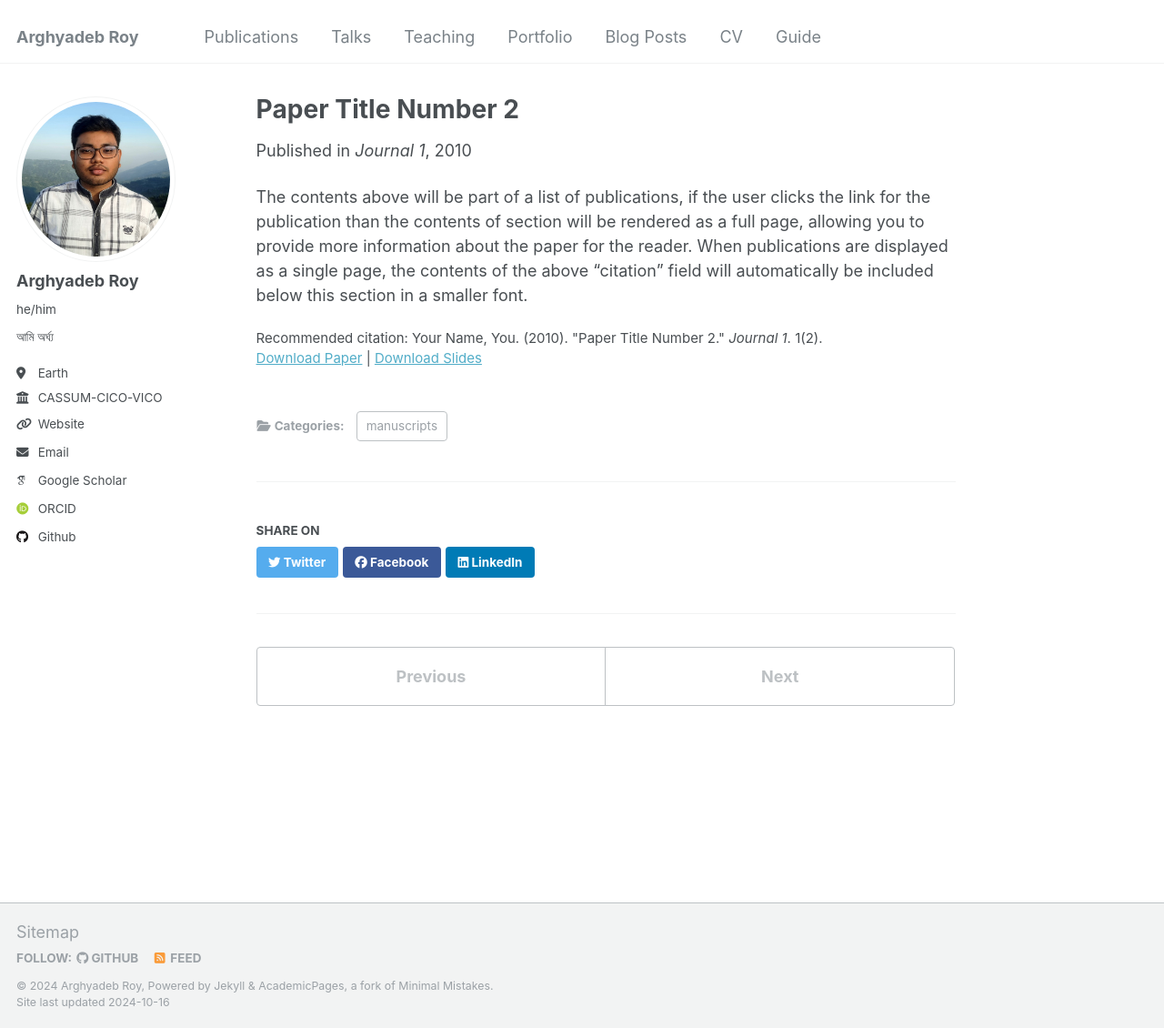
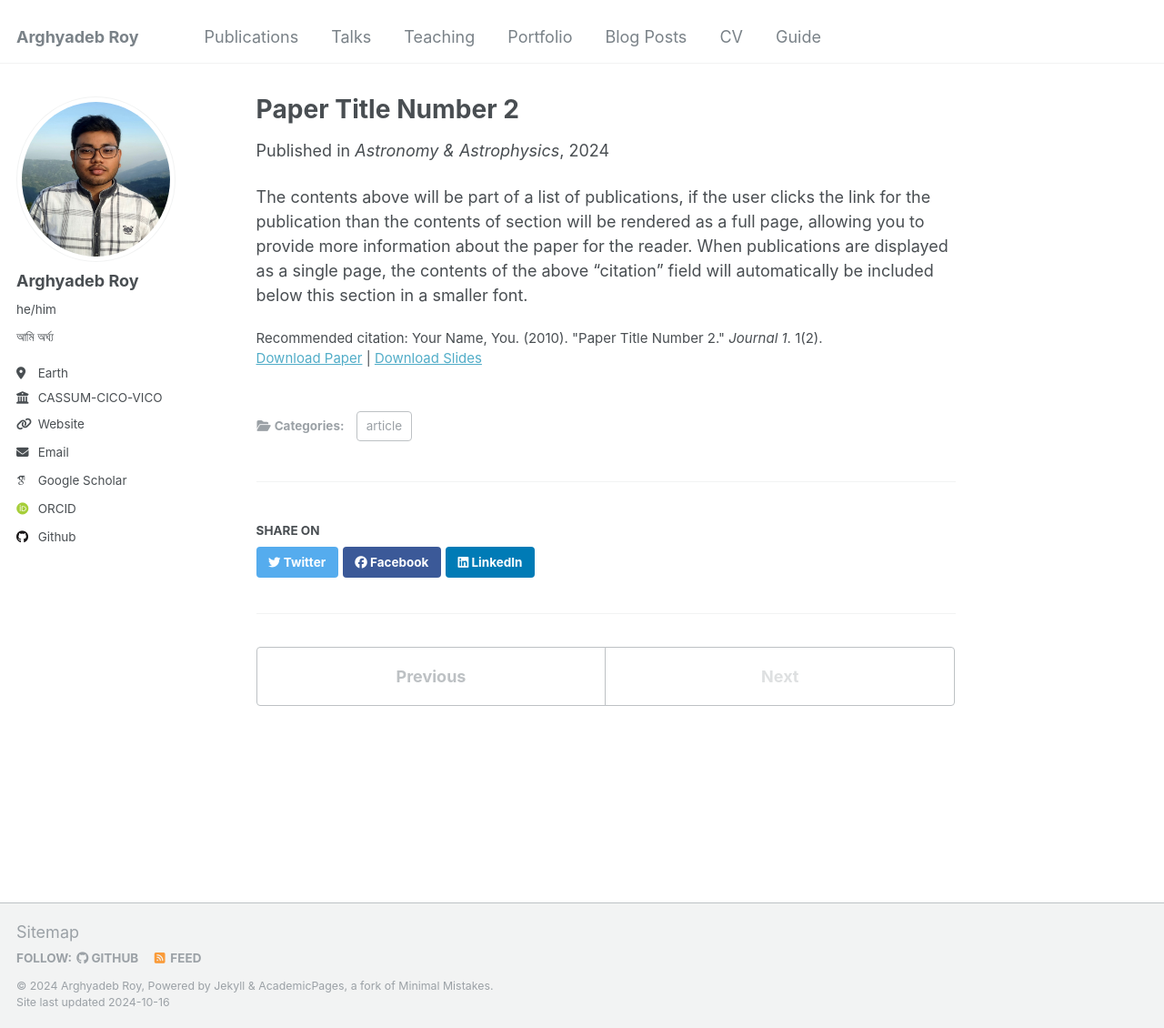
Before and after one commit to arghyadebroy/arghyadebroy.github.io, a Jekyll site: the page built from _publications/2009-10-01-paper-title-number-1.md, in a window 1280 px wide and 1130 px high. Shown: the whole window at 91% size. Built offline with Jekyll 4.4.1, drawn with Linux system fonts in a browser that asks for light colours; some web fonts are replaced.

Commit message:
Update 2009-10-01-paper-title-number-1.md

```diff
--- a/_publications/2009-10-01-paper-title-number-1.md
+++ b/_publications/2009-10-01-paper-title-number-1.md
@@ -1,11 +1,11 @@
 ---
 title: "Paper Title Number 2"
 collection: publications
-category: manuscripts
+category: article
 permalink: /publication/2010-10-01-paper-title-number-2
 excerpt: 'This paper is about the number 2. The number 3 is left for future work.'
-date: 2010-10-01
-venue: 'Journal 1'
+date: 2024-10-11
+venue: 'Astronomy & Astrophysics'
 slidesurl: 'http://academicpages.github.io/files/slides2.pdf'
 paperurl: 'http://academicpages.github.io/files/paper2.pdf'
 citation: 'Your Name, You. (2010). &quot;Paper Title Number 2.&quot; <i>Journal 1</i>. 1(2).'
```
